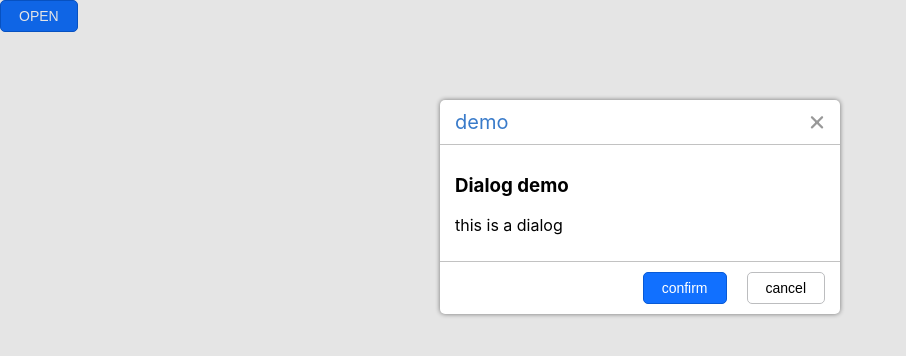
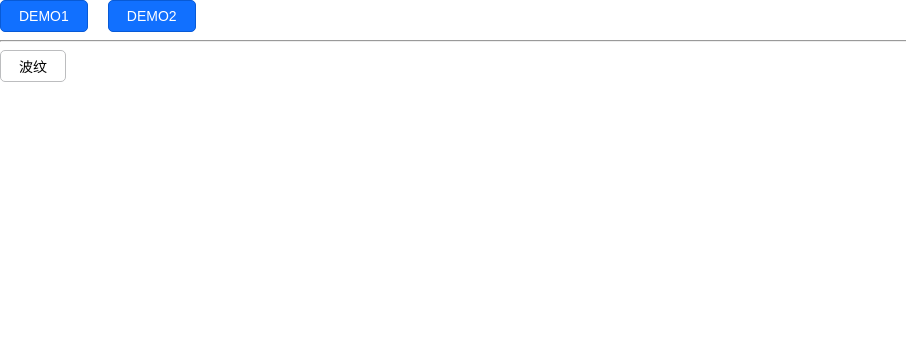
Before and after one commit to crazymad-tools/crazymad-ui-react, a React app: page / in a window 1280 px wide. Shown: the top 356 px of the page, without its empty margins (0-906 px from the left). Built offline with nearby package versions, Linux system fonts and the light colour scheme.

Commit message:
波纹按钮

```diff
--- a/src/packages/Button/index.scss
+++ b/src/packages/Button/index.scss
@@ -1,4 +1,28 @@
-.plan-btn {
+@keyframes wave {
+  0% {
+    opacity: 0;
+    transform: scale(0);
+  }
+  70% {
+    opacity: 1;
+    transform: scale(1.1);
+  }
+  100% {
+    opacity: 0;
+    transform: scale(0.7);
+  }
+}
+
+.cm-btn-wave {
+  position: absolute;
+  // background: rgba(0, 0, 255, 0.3);
+  animation: 1s wave;
+  animation-fill-mode:forwards;
+  pointer-events: none;
+}
+
+.cm-btn {
+  position: relative;
   height: 32px;
   padding: 0 18px;
   border-radius: 5px;
@@ -7,23 +31,27 @@
   outline: none;
   transition: all 0.15s;
   min-width: max-content;
-  &.plan-btn-active {
+  overflow: hidden;
+  &.cm-btn-active {
     background: rgba(59, 130, 217, 0.9);
     border: 1px solid rgba(59, 130, 217, 1);
   }
 }
-.plan-btn-default {
+.cm-btn-default {
   background: white;
   border: 1px solid #bcbdbf;
   &:hover {
-    background: #eee;
+    // background: #eee;
   }
   &:active {
-    background: #eee;
+    // background: #eee;
     border: 1px solid #ccc;
   }
+  .cm-btn-wave {
+    background: rgba(116, 174, 240, 0.3);
+  }
 }
-.plan-btn-primary {
+.cm-btn-primary {
   background: rgb(17, 112, 255);
   border: 1px solid rgb(8, 90, 214);
   color: white;
--- a/src/packages/Button/index.tsx
+++ b/src/packages/Button/index.tsx
@@ -1,9 +1,11 @@
 import React from "react";
+import { useState } from "react";
 import { EventInterface } from '../common/EventInterface';
 import "./index.scss";
 
 interface ButtonProps extends EventInterface {
   type?: String;
+  style?: any;
 }
 
 const Button: React.FC<ButtonProps> = props => {
@@ -12,19 +14,46 @@ const Button: React.FC<ButtonProps> = props => {
     ...event
   } = props;
 
+  const [wave, setWave] = useState<{
+    style: {
+      left: string,
+      top: string,
+      width: string,
+      height: string,
+      borderRadius: string,
+    },
+    id: number
+  }>();
+
   function onclick(e: any) {
-    if (props.onClick instanceof Function) {
-      props.onClick(e);
-    }
+    let x = e.nativeEvent.offsetX;
+    let y = e.nativeEvent.offsetY;
+    let width = e.currentTarget.clientWidth;
+    let height = e.currentTarget.clientHeight;
+    let wave = {
+      style: {
+        left: -width + x + 'px',
+        top: -height * 2 + y + 'px',
+        width: Math.max(width, height) * 2 + 'px',
+        height: Math.max(width, height) * 2 + 'px',
+        borderRadius: '100%'
+      },
+      id: new Date().getTime()
+    };
+    setWave(wave);
+    props.onClick && props.onClick(e);
   }
 
   return (
     <button
-      className={`plan-btn ${
-        props.type ? "plan-btn-" + props.type : "plan-btn-default"
+      style={props.style}
+      className={`cm-btn ${
+        props.type ? "cm-btn-" + props.type : "cm-btn-default"
       }`}
       {...event}
+      onMouseDown={onclick}
     >
+      {wave && <span className="cm-btn-wave" style={wave.style} key={wave.id}/>}
       {props.children}
     </button>
   );
--- a/src/packages/Dialog/index.scss
+++ b/src/packages/Dialog/index.scss
@@ -6,6 +6,7 @@
   height: 100%;
   z-index: 1199;
   background: rgba(0, 0, 0, 0.1);
+  // background: rgba(255, 255, 255, 0.5);
   &.dialog-mask-hide {
     display: none;
   }
--- a/src/pages/index.tsx
+++ b/src/pages/index.tsx
@@ -3,34 +3,54 @@ import { useState } from "react";
 import { Dialog, Icon, Button } from "../packages";
 
 const IndexPage: React.FC = props => {
-  const [show, setShow] = useState(true);
+  const [show, setShow] = useState<any>({
+    demo1: false
+  });
 
-  function showDialog () {
-    setShow(true);
+  function showDialog(key: string) {
+    show[key] = true;
+    setShow(Object.assign({}, show));
   }
 
-  function hideDialog () {
-    setShow(false);
+  function hideDialog(key: string) {
+    show[key] = false;
+    setShow(Object.assign({}, show));
   }
 
   return (
     <div>
-      <Button onClick={showDialog} type="primary">OPEN</Button>
+      <Button onClick={showDialog.bind(null, 'demo1')} type="primary">DEMO1</Button>
+      <Button style={{ marginLeft: '20px' }} onClick={showDialog.bind(null, 'demo2')} type="primary">DEMO2</Button>
       <Dialog
-        title="demo"
-        visible={show}
-        close={hideDialog}
-        confirm={hideDialog}
-        cancel={hideDialog}
+        title="demo1"
+        visible={show.demo1}
+        close={hideDialog.bind(null, 'demo1')}
+        confirm={hideDialog.bind(null, 'demo1')}
+        cancel={hideDialog.bind(null, 'demo1')}
         drag={false}
-        offset={{top: '100px'}}
         mask={true}
       >
         <div>
           <h3>Dialog demo</h3>
-          <p>this is a dialog</p>
+          <p>默认居中，开启遮罩，不允许拖拽</p>
         </div>
       </Dialog>
+
+      <Dialog
+        title="demo2"
+        visible={show.demo2}
+        close={hideDialog.bind(null, 'demo2')}
+        confirm={hideDialog.bind(null, 'demo2')}
+        cancel={hideDialog.bind(null, 'demo2')}
+        offset={{ top: '100px' }}
+      >
+        <div>
+          <h3>Dialog demo</h3>
+          <p>左右居中，不开启遮罩，允许拖拽</p>
+        </div>
+      </Dialog>
+      <hr />
+      <Button>波纹</Button>
     </div>
   );
 };
```
